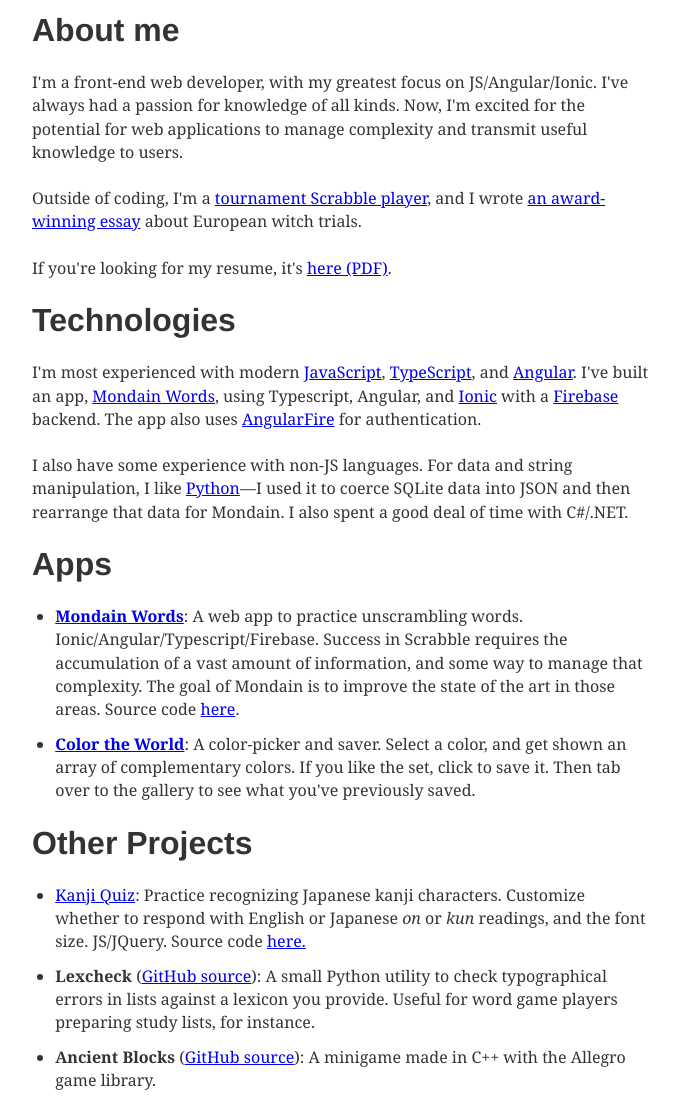
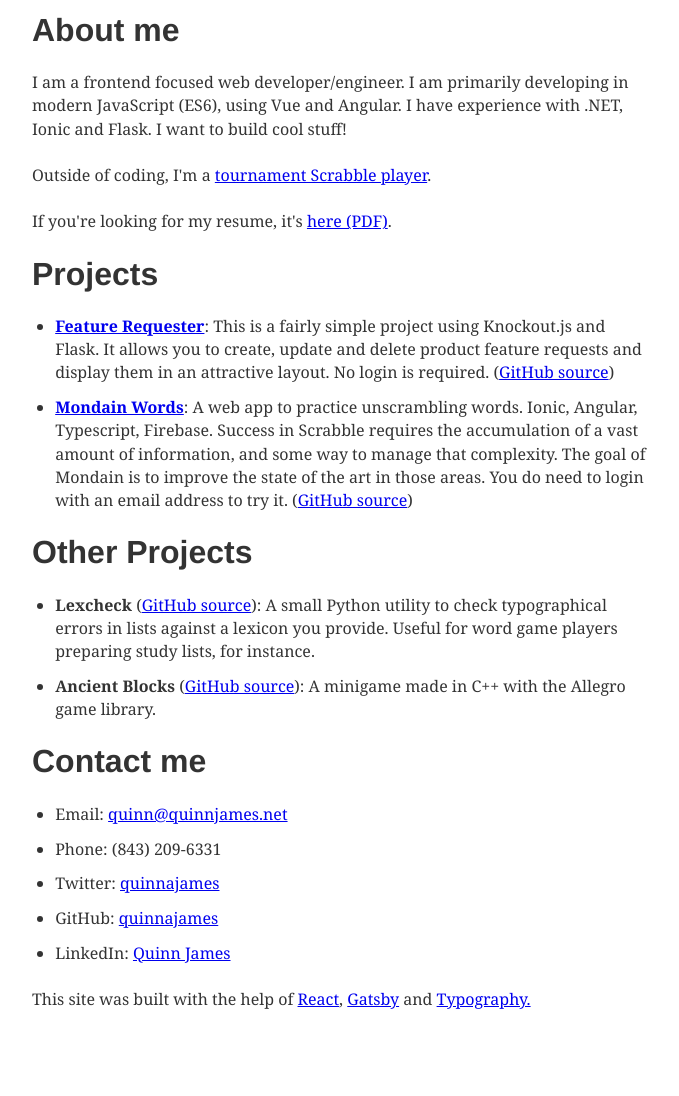
Before and after one commit to quinnajames/quinnjames.net, a Gatsby site: page / in a window 1280 px wide. Shown: the top 1096 px of the page, without its empty margins (298-977 px from the left). After the commit the page ends 1024 px from the top, so only its background shows below. Built offline with nearby package versions, Linux system fonts and the light colour scheme; Gatsby itself is replaced by a stand-in of ours.

Commit message:
Fixed PDF and project links; updated website generally

```diff
--- a/gatsby-config.js
+++ b/gatsby-config.js
@@ -10,4 +10,5 @@ module.exports = {
       },
     },
   ],
+  pathPrefix: `/static`
 }
--- a/src/pages/index.js
+++ b/src/pages/index.js
@@ -1,71 +1,57 @@
 import React from 'react'
 import Link from 'gatsby-link'
+import resume from './Quinn.pdf'
+console.log(resume);
 
 const IndexPage = () => (
+
   <div style={{ margin: '.8rem auto', maxWidth: 620 }}>
     <div>
       <h1>
         About me
       </h1>
       <p>
-        I'm a front-end web developer, with my greatest focus on JS/Angular/Ionic. I've always had a passion for knowledge of all
-        kinds. Now, I'm excited for the potential for web applications to manage complexity and transmit
-        useful knowledge to users.
+      I am a front­end focused web developer/engineer. I am primarily developing in modern JavaScript (ES6),
+      using Vue and Angular. I have experience with .NET, Ionic and Flask. I want to build cool stuff!
       </p>
       <p>
 
-        Outside of coding, I'm a <a href="http://www.cross-tables.com/results.php?p=1822">tournament Scrabble player</a>,
-        and I wrote <a href="resource/the-devil-in-the-shape-of-a-german-causes-and-conceptions.html">an award-winning essay</a> about European
-        witch trials.
+        Outside of coding, I'm a <a href="http://www.cross-tables.com/results.php?p=1822" target="_blank">tournament Scrabble player</a>.
       </p>
       <p>
-        If you're looking for my resume, it's <a href="http://www.volucris.space/resource/QuinnJamesResume.pdf">here (PDF)</a>.
+        If you're looking for my resume, it's <a href={resume}>here (PDF)</a>.
       </p>
 
     </div>
 
-    <div>
-      <h1>Technologies</h1>
-      <p>
-        I'm most experienced with modern <a href="https://developer.mozilla.org/en-US/docs/Web/JavaScript">JavaScript</a>
-      , <a href="https://www.typescriptlang.org/">TypeScript</a>,
-      and <a href="http://angular.io/">Angular</a>.
-      I've built an app, <a href="http://mondain.herokuapp.com">Mondain Words</a>, using Typescript, Angular, and <a href="https://ionicframework.com/">Ionic</a>                            with a <a href="https://firebase.google.com/">Firebase</a> backend. The app also uses <a href="https://github.com/angular/angularfire2">AngularFire</a>                            for authentication.
-    </p>
-    <p>
-      I also have some experience with non-JS languages. For data and string manipulation, I
-      like <a href="https://www.python.org/">Python</a>&mdash;I used it to coerce SQLite data into JSON and then rearrange that data for Mondain.
-      I also spent a good deal of time with C#/.NET.
-    </p>
-
-  </div>
   <div>
-    <h1>Apps</h1>
+    <h1>Projects</h1>
 
     <ul>
+    <li>
+        <p>
+          <a href="http://featurerequester.herokuapp.com" target="_blank">
+            <b>
+              Feature Requester
+            </b>
+          </a>
+          : This is a fairly simple project using Knockout.js and Flask. It allows you to create, update and delete
+          product feature requests and display them in an attractive layout. No login is required.
+          (<a href="https://github.com/quinnajames/mondain-ionic" target="_blank">GitHub source</a>)
+        </p>
+      </li>
       <li>
         <p>
-          <a href="http://mondainwords.herokuapp.com" target="_blank">
+          <a href="http://mondain.herokuapp.com" target="_blank">
             <b>
               Mondain Words
             </b>
           </a>
-          : A web app to practice unscrambling words. Ionic/Angular/Typescript/Firebase.
+          : A web app to practice unscrambling words. Ionic, Angular, Typescript, Firebase.
           Success in Scrabble requires the accumulation of a vast amount of information, and some
           way to manage that complexity. The goal of Mondain is to improve the state of the art
-          in those areas. Source code <a href="https://github.com/quinnajames/mondain-ionic">here</a>.
-        </p>
-      </li>
-      <li>
-        <p>
-          <a href="http://colortheworld.herokuapp.com" target="_blank">
-            <b>
-              Color the World
-            </b>
-          </a>
-          : A color-picker and saver. Select a color, and get shown an array of complementary colors.
-          If you like the set, click to save it. Then tab over to the gallery to see what you've
-          previously saved.
+          in those areas. You do need to login with an email address to try it.
+          (<a href="https://github.com/quinnajames/feature_requester" target="_blank">GitHub source</a>)
         </p>
       </li>
     </ul>
@@ -74,19 +60,9 @@ const IndexPage = () => (
   <div>
     <h1>Other Projects</h1>
     <ul>
-      <li>
-        <p>
-          <a href="http://www.volucris.space/kanji-quiz/kanji.html">
-            Kanji Quiz
-          </a>
-          : Practice recognizing Japanese kanji characters. Customize whether
-          to respond with English or Japanese <i>on</i> or <i>kun</i> readings, and the font size.
-          JS/JQuery. Source code <a href="https://github.com/quinnajames/kanji-quiz">here.</a>
-      </p>
-    </li>
     <li>
       <p>
-        <b>Lexcheck</b> (<a href="https://github.com/quinnajames/lexcheck">GitHub source</a>):
+        <b>Lexcheck</b> (<a href="https://github.com/quinnajames/lexcheck" target="_blank">GitHub source</a>):
           A small Python utility to check typographical errors in lists against
           a lexicon you provide. Useful for word game players preparing study lists, for instance.
         </p>
@@ -96,7 +72,7 @@ const IndexPage = () => (
         <p>
           <b>
             Ancient Blocks
-          </b> (<a href="https://github.com/quinnajames/ancient_blocks">GitHub source</a>):
+          </b> (<a href="https://github.com/quinnajames/ancient_blocks" target="_blank">GitHub source</a>):
           A minigame made in C++ with the Allegro game library.
         </p>
       </li>
@@ -110,37 +86,37 @@ const IndexPage = () => (
     <ul>
       <li>
         <p>
-          Twitter: <a href="https://twitter.com/quinnajames">quinnajames</a>
+          Email: <a href="mailto:quinn@quinnjames.net">quinn@quinnjames.net</a>
+      </p>
+      </li>
+      <li>
+        <p>
+          Phone: (843) 209<span>-6331</span>
+        </p>
+      </li>
+      <li>
+        <p>
+          Twitter: <a href="https://twitter.com/quinnajames" target="_blank">quinnajames</a>
       </p>
     </li>
     <li>
       <p>
-        Github: <a href="https://github.com/quinnajames/">quinnajames</a>
+        GitHub: <a href="https://github.com/quinnajames/" target="_blank">quinnajames</a>
     </p>
   </li>
 
   <li>
     <p>
-      LinkedIn: <a href="https://www.linkedin.com/in/quinnjamestech/">
+      LinkedIn: <a href="https://www.linkedin.com/in/quinnjamestech/" target="_blank">
       Quinn James
     </a>
-  </p>
-</li>
-<li>
-  <p>
-    Email: <a href="mailto:quinn@quinnjames.net">quinn@quinnjames.net</a>
-</p>
-</li>
-<li>
-  <p>
-    Phone: (843) 209<span>-6331</span>
   </p>
 </li>
 </ul>
 
 </div>
 <div>
-  This site was built with <a href="https://www.gatsbyjs.org/">Gatsby.js</a> and <a href="https://kyleamathews.github.io/typography.js/">Typography.</a>
+  This site was built with the help of <a href="https://www.reactjs.org/" target="_blank">React</a>, <a href="https://www.gatsbyjs.org/" target="_blank">Gatsby</a> and <a href="https://kyleamathews.github.io/typography.js/" target="_blank">Typography.</a>
 
 </div>
 </div>
```
Also changed, not shown: 1 other file.
